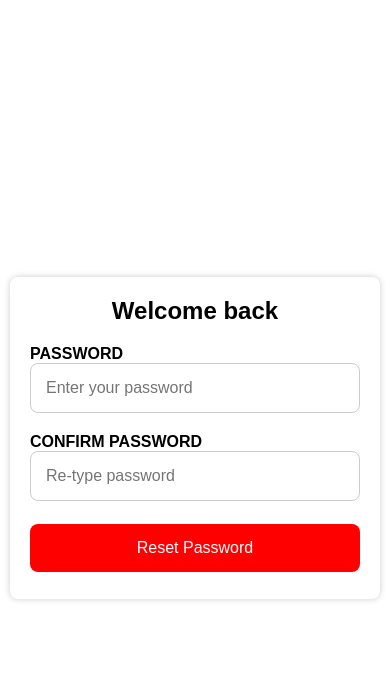
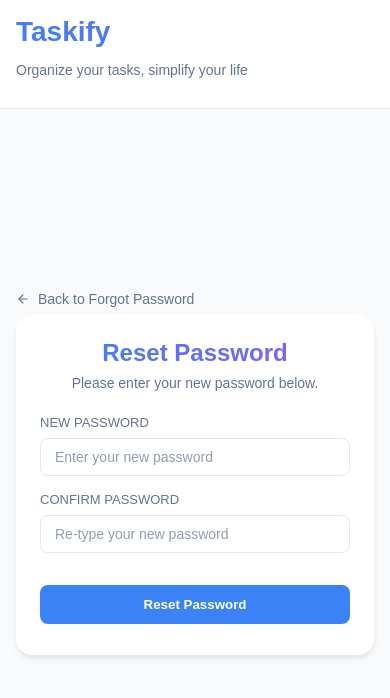
Before and after one commit to rekha0suthar/task-manager, a React (Create React App) app in the folder frontend/: page /reset-password in a window 390 px wide. Shown: the top 698 px of the page. Built offline with nearby package versions, Linux system fonts and the light colour scheme.

Commit message:
login & signup UI improved

```diff
--- a/frontend/src/components/ResetPassword/index.jsx
+++ b/frontend/src/components/ResetPassword/index.jsx
@@ -1,10 +1,13 @@
 import React, { useState } from 'react';
 import { resetPassword } from '../../api';
 import { useNavigate } from 'react-router-dom';
+import { FiArrowLeft } from 'react-icons/fi';
+import './resetpassword.css';
 
 const ResetPassword = () => {
   const [confirmPassword, setConfirmPassword] = useState('');
   const [password, setPassword] = useState('');
+  const [loading, setLoading] = useState(false);
 
   const email = localStorage.getItem('email');
   const navigate = useNavigate();
@@ -12,23 +15,40 @@
   const handleResetPassword = async () => {
     try {
       if (password === confirmPassword) {
+        setLoading(true);
         await resetPassword({ email, password });
         navigate('/');
       }
     } catch (err) {
       console.log(err);
+    } finally {
+      setLoading(false);
     }
   };
+
   return (
     <div className="login-container">
+      <div className="auth-logo">
+        <h1>Taskify</h1>
+        <p>Organize your tasks, simplify your life</p>
+      </div>
       <div className="login-containerv2">
-        <h2>Welcome back</h2>
+        <button
+          className="back-link"
+          onClick={() => navigate('/forgot-password')}
+        >
+          <FiArrowLeft /> Back to Forgot Password
+        </button>
+        <h2>Reset Password</h2>
+        <p className="auth-description">
+          Please enter your new password below.
+        </p>
         <div className="input-container">
-          <label>PASSWORD</label>
+          <label>NEW PASSWORD</label>
           <input
             value={password}
             onChange={(e) => setPassword(e.target.value)}
-            placeholder="Enter your password"
+            placeholder="Enter your new password"
             type="password"
             required
           />
@@ -38,13 +58,13 @@
           <input
             value={confirmPassword}
             onChange={(e) => setConfirmPassword(e.target.value)}
-            placeholder="Re-type password"
+            placeholder="Re-type your new password"
             type="password"
             required
           />
         </div>
         <button className="login-btn" onClick={handleResetPassword}>
-          Reset Password
+          {loading ? 'Resetting password...' : 'Reset Password'}
         </button>
       </div>
     </div>
--- /dev/null
+++ b/frontend/src/components/ResetPassword/resetpassword.css
@@ -0,0 +1,82 @@
+/* Import shared styles */
+@import '../login/login.css';
+
+/* Reset password specific styles */
+.login-containerv2 {
+  max-width: 400px;
+  position: relative;
+  margin: 150px auto 0;
+}
+
+.back-link {
+  position: absolute;
+  top: -2rem;
+  left: 0;
+  display: flex;
+  align-items: center;
+  gap: 0.5rem;
+  color: var(--text-secondary);
+  background: none;
+  border: none;
+  font-size: 0.875rem;
+  cursor: pointer;
+  padding: 0.5rem;
+  margin: -0.5rem;
+  border-radius: 0.375rem;
+  transition: all 0.2s;
+}
+
+.back-link:hover {
+  color: var(--text-primary);
+  background-color: var(--hover-bg);
+}
+
+.auth-description {
+  color: var(--text-secondary);
+  font-size: 0.875rem;
+  margin: -1rem 0 1.5rem;
+  text-align: center;
+}
+
+.input-container input::placeholder {
+  color: var(--text-secondary);
+  opacity: 0.7;
+}
+
+/* Additional responsive adjustments if needed */
+@media (max-width: 640px) {
+  .auth-logo {
+    padding: 1rem;
+  }
+
+  .auth-logo h1 {
+    font-size: 1.75rem;
+  }
+
+  .back-link {
+    top: -1.5rem;
+  }
+
+  .login-containerv2 h2 {
+    font-size: 1.5rem;
+    margin-bottom: 1.5rem;
+  }
+
+  .input-container {
+    margin-bottom: 1rem;
+  }
+}
+
+@media (max-width: 380px) {
+  .auth-logo {
+    padding: 1rem;
+  }
+
+  .back-link {
+    top: -1.25rem;
+  }
+
+  .login-containerv2 {
+    padding: 1.25rem;
+  }
+}
--- /dev/null
+++ b/frontend/src/components/forgotPassword/forgotpassword.css
@@ -0,0 +1,83 @@
+/* Import shared styles */
+@import '../login/login.css';
+
+/* Forgot password specific styles */
+.login-containerv2 {
+  max-width: 400px;
+  position: relative;
+}
+
+.back-link {
+  position: absolute;
+  top: -2rem;
+  left: 0;
+  display: flex;
+  align-items: center;
+  gap: 0.5rem;
+  color: var(--text-secondary);
+  background: none;
+  border: none;
+  font-size: 0.875rem;
+  cursor: pointer;
+  padding: 0.5rem;
+  margin: -0.5rem;
+  border-radius: 0.375rem;
+  transition: all 0.2s;
+}
+
+.back-link:hover {
+  color: var(--text-primary);
+  background-color: var(--hover-bg);
+}
+
+.auth-description {
+  color: var(--text-secondary);
+  font-size: 0.875rem;
+  margin: -1rem 0 1.5rem;
+  text-align: center;
+}
+
+.input-container input::placeholder {
+  color: var(--text-secondary);
+  opacity: 0.7;
+}
+
+/* Dark mode adjustments */
+.dark .back-link:hover {
+  background-color: var(--hover-bg);
+}
+
+/* Responsive adjustments */
+@media (max-width: 640px) {
+  .login-containerv2 {
+    padding: 1.5rem;
+  }
+
+  .back-link {
+    top: -1.5rem;
+  }
+
+  .login-containerv2 h2 {
+    font-size: 1.5rem;
+    margin-bottom: 1.5rem;
+  }
+
+  .auth-description {
+    font-size: 0.813rem;
+    margin: -1rem 0 1.25rem;
+  }
+
+  .input-container {
+    margin-bottom: 1rem;
+  }
+}
+
+@media (max-width: 380px) {
+  .login-containerv2 {
+    padding: 1.25rem;
+  }
+
+  .back-link {
+    top: -1.25rem;
+  }
+}
--- a/frontend/src/components/forgotPassword/index.jsx
+++ b/frontend/src/components/forgotPassword/index.jsx
@@ -1,19 +1,35 @@
 import React, { useState } from 'react';
 import { useNavigate } from 'react-router-dom';
+import { FiArrowLeft } from 'react-icons/fi';
+import './forgotpassword.css';
 
 const ForgotPassword = () => {
   const [email, setEmail] = useState('');
+  const [loading, setLoading] = useState(false);
 
   const navigate = useNavigate();
 
   const handleForgetPassword = () => {
+    setLoading(true);
     localStorage.setItem('email', email);
     navigate('/reset-password');
   };
+
   return (
     <div className="login-container">
+      <div className="auth-logo">
+        <h1>Taskify</h1>
+        <p>Organize your tasks, simplify your life</p>
+      </div>
       <div className="login-containerv2">
+        <button className="back-link" onClick={() => navigate('/')}>
+          <FiArrowLeft /> Back to Login
+        </button>
         <h2>Forgot Password</h2>
+        <p className="auth-description">
+          Enter your email address and we'll send you a link to reset your
+          password.
+        </p>
 
         <div className="input-container">
           <label>EMAIL</label>
@@ -26,7 +42,7 @@
           />
         </div>
         <button className="login-btn" onClick={handleForgetPassword}>
-          Forgot Password
+          {loading ? 'Sending reset link...' : 'Reset Password'}
         </button>
       </div>
     </div>
--- a/frontend/src/components/login/index.js
+++ b/frontend/src/components/login/index.js
@@ -28,6 +28,12 @@
 
   return (
     <div className="login-container">
+      <div className="auth-logo">
+        <div className="auth-logo-content">
+          <h1>Taskify</h1>
+          <p>Organize your tasks, simplify your life</p>
+        </div>
+      </div>
       <div className="login-containerv2">
         <h2>Welcome back</h2>
 
--- a/frontend/src/components/login/login.css
+++ b/frontend/src/components/login/login.css
@@ -7,104 +7,334 @@
  white-light: rgba(255,255,255,.5)
 */
 
+:root {
+  --primary-color: #3b82f6;
+  --primary-hover: #2563eb;
+  --bg-color: #f8fafc;
+  --text-primary: #0f172a;
+  --text-secondary: #64748b;
+  --border-color: #e2e8f0;
+}
+
 .login-container {
+  min-height: 100vh;
   display: flex;
-  justify-content: center;
-  align-items: center;
-  min-height: 80vh;
-  margin-top: 100px !important;
-  margin: 0px 10px;
+  flex-direction: column;
+  background-color: var(--bg-color);
+  padding-top: 0;
+  box-sizing: border-box;
+  position: relative;
+}
+
+.auth-logo {
+  position: fixed;
+  top: 0;
+  left: 0;
+  right: 0;
+  background-color: var(--bg-secondary);
+  border-bottom: 1px solid var(--border-color);
+  padding: 1rem;
+  z-index: 10;
+}
+
+.auth-logo-content {
+  max-width: 400px;
+  width: 100%;
+}
+
+.auth-logo h1 {
+  font-size: 2rem;
+  font-weight: 700;
+  background: linear-gradient(45deg, #3b82f6, #8b5cf6);
+  background-clip: text;
+  -webkit-background-clip: text;
+  -webkit-text-fill-color: transparent;
+  margin-bottom: 0.25rem;
+  margin-top: 0px;
+}
+
+.auth-logo p {
+  color: var(--text-secondary);
+  font-size: 0.875rem;
 }
 
 .login-containerv2 {
-  width: 500px;
-  background-color: white;
-  box-shadow: 0px 0px 6px #ccc;
-  padding: 20px;
-  border-radius: 0.5rem;
+  background: white;
+  padding: 2.5rem;
+  border-radius: 1rem;
+  box-shadow: 0 4px 6px -1px rgba(0, 0, 0, 0.1);
+  width: 100%;
+  max-width: 400px;
+  margin: auto;
+  box-sizing: border-box;
+  position: relative;
+  margin-top: 8rem;
 }
+
 .login-containerv2 h2 {
-  font-weight: 600;
-  text-align: center;
-  margin-bottom: 20px;
-  margin-top: 0px;
+  font-size: 1.875rem;
+  font-weight: 700;
+  color: var(--text-primary);
+  margin-bottom: 2rem;
+  background: linear-gradient(45deg, #3b82f6, #8b5cf6);
+  background-clip: text;
+  -webkit-background-clip: text;
+  -webkit-text-fill-color: transparent;
+}
+
+.input-container {
+  margin-bottom: 1.5rem;
 }
 
 .input-container label {
   display: block;
-  margin-top: 20px;
-  font-weight: 600;
+  font-size: 0.875rem;
+  font-weight: 500;
+  color: var(--text-secondary);
+  margin-bottom: 0.5rem;
 }
 
 .input-container input {
   width: 100%;
-  border: 1px solid #ccc;
-  color: black;
-  padding: 15px;
+  padding: 0.75rem 1rem;
+  border: 1px solid var(--border-color);
   border-radius: 0.5rem;
-  display: block;
-  margin-bottom: 3px;
-  box-sizing: border-box;
+  font-size: 0.938rem;
+  color: var(--text-primary);
+  transition: all 0.2s;
+}
+
+.input-container input:focus {
+  outline: none;
+  border-color: var(--primary-color);
+  box-shadow: 0 0 0 3px rgba(59, 130, 246, 0.1);
+}
+
+.forgetme-container {
+  display: flex;
+  justify-content: space-between;
+  align-items: center;
+  margin-bottom: 1.5rem;
+  font-size: 0.875rem;
+  color: var(--text-secondary);
+}
+
+.forgetme-container div {
+  display: flex;
+  align-items: center;
+  gap: 0.5rem;
+}
+
+.forgetme-container a {
+  color: var(--primary-color);
+  text-decoration: none;
+  font-weight: 500;
 }
 
 .login-btn {
+  width: 100%;
+  padding: 0.875rem;
+  background: var(--primary-color);
+  color: white;
   border: none;
-  width: 100%;
-  padding: 15px;
   border-radius: 0.5rem;
-  margin-top: 7px;
-  margin-bottom: 7px;
-  background-color: red;
-  color: white;
-  transition: all 0.4s;
-  margin-top: 20px;
+  font-weight: 600;
+  cursor: pointer;
+  transition: all 0.2s ease;
+  position: relative;
+  overflow: hidden;
 }
 
 .login-btn:hover {
-  transition: all 0.4s;
-  background-color: white;
-  border: 1px solid red;
-  color: red;
+  background: var(--primary-hover);
+  transform: translateY(-1px);
+  box-shadow: 0 4px 12px rgba(59, 130, 246, 0.25);
+}
+
+.login-btn:active {
+  transform: translateY(0);
+  box-shadow: none;
+}
+
+.back-link {
+  position: absolute;
+  top: -2rem;
+  left: 0;
+  display: flex;
+  align-items: center;
+  gap: 0.5rem;
+  color: var(--text-secondary);
+  background: none;
+  border: none;
+  font-size: 0.875rem;
+  cursor: pointer;
+  padding: 0.5rem;
+  margin: -0.5rem;
+  border-radius: 0.375rem;
+  transition: all 0.2s ease;
+}
+
+.back-link:hover {
+  color: var(--primary-color);
+  background-color: var(--hover-bg);
+  transform: translateX(-2px);
+}
+
+.back-link:active {
+  transform: translateX(0);
 }
 
 .or {
   display: block;
   text-align: center;
+  color: var(--text-secondary);
+  margin: 1rem 0;
+  position: relative;
+}
+
+.or::before,
+.or::after {
+  content: '';
+  position: absolute;
+  top: 50%;
+  width: 45%;
+  height: 1px;
+  background: var(--border-color);
+}
+
+.or::before {
+  left: 0;
+}
+
+.or::after {
+  right: 0;
 }
 
 .google-btn {
-  padding: 15px;
   width: 100%;
-  border: 1px solid rgb(245, 41, 75);
-  background-color: transparent;
+  padding: 0.875rem;
+  background: white;
+  color: var(--text-primary);
+  border: 1px solid var(--border-color);
   border-radius: 0.5rem;
-  color: rgb(245, 41, 75);
-  transition: all 0.4s;
+  font-weight: 500;
+  cursor: pointer;
+  transition: all 0.2s ease;
+  display: flex;
+  align-items: center;
+  justify-content: center;
+  gap: 0.5rem;
 }
 
 .google-btn:hover {
-  transition: all 0.4s;
-  background-color: rgb(245, 41, 75);
-  border: none;
-  color: white;
+  background: var(--bg-color);
+  border-color: var(--primary-color);
+  transform: translateY(-1px);
+  box-shadow: 0 4px 12px rgba(0, 0, 0, 0.05);
+}
+
+.google-btn:active {
+  transform: translateY(0);
+  box-shadow: none;
 }
 
 .notreg {
-  display: inline-block;
-  margin-top: 15px;
+  display: block;
+  text-align: center;
+  margin-top: 1.5rem;
+  color: var(--text-secondary);
+  font-size: 0.875rem;
 }
 
-.forgetme-container {
-  display: flex;
-  margin-top: 15px;
-  justify-content: space-between;
+.signup-btn {
+  color: var(--primary-color);
+  text-decoration: none;
+  font-weight: 600;
 }
 
-.forgetme-container a {
-  color: black;
+/* Dark mode support */
+.dark {
+  --bg-color: #0f172a;
+  --text-primary: #f8fafc;
+  --text-secondary: #94a3b8;
+  --border-color: #334155;
 }
 
-button {
-  cursor: pointer;
-  font-size: 16px;
+.dark .login-containerv2 {
+  background: #1e293b;
 }
+
+.dark .login-btn:hover {
+  box-shadow: 0 4px 12px rgba(59, 130, 246, 0.4);
+}
+
+.dark .google-btn:hover {
+  box-shadow: 0 4px 12px rgba(0, 0, 0, 0.2);
+}
+
+.dark .back-link:hover {
+  color: var(--primary-color);
+}
+
+.dark .auth-logo p {
+  color: var(--text-secondary);
+}
+
+/* Responsive adjustments */
+@media (max-width: 640px) {
+  .auth-logo {
+    padding: 1rem;
+  }
+
+  .auth-logo h1 {
+    font-size: 1.75rem;
+  }
+
+  .login-containerv2 {
+    margin-top: 7rem;
+    padding: 1.5rem;
+  }
+
+  .login-containerv2 h2 {
+    font-size: 1.5rem;
+    margin-bottom: 1.5rem;
+  }
+
+  .input-container {
+    margin-bottom: 1rem;
+  }
+
+  .input-container label {
+    font-size: 0.813rem;
+  }
+
+  .input-container input {
+    padding: 0.625rem 0.875rem;
+    font-size: 0.875rem;
+  }
+
+  .forgetme-container {
+    margin-bottom: 1rem;
+  }
+
+  .login-btn {
+    padding: 0.75rem;
+  }
+}
+
+@media (max-width: 380px) {
+  .auth-logo {
+    padding: 1rem;
+  }
+
+  .login-containerv2 {
+    margin-top: 6.5rem;
+    padding: 1.25rem;
+  }
+
+  .forgetme-container {
+    flex-direction: column;
+    gap: 0.75rem;
+    align-items: flex-start;
+  }
+}
--- a/frontend/src/components/signup/index.js
+++ b/frontend/src/components/signup/index.js
@@ -48,6 +48,10 @@
   const login = useGoogleLogin({ onSuccess: handleGoogleLoginSuccess });
   return (
     <div className="login-container">
+      <div className="auth-logo">
+        <h1>Taskify</h1>
+        <p>Organize your tasks, simplify your life</p>
+      </div>
       <div className="login-containerv2">
         <h2>Create your account</h2>
 
--- a/frontend/src/components/signup/signup.css
+++ b/frontend/src/components/signup/signup.css
@@ -8,21 +8,28 @@
 */
 
 .login-container {
+  min-height: 100vh;
   display: flex;
+  flex-direction: column;
+  align-items: center;
   justify-content: center;
-  align-items: center;
-  min-height: 80vh;
-  margin-top: 100px !important;
-  margin: 0px 10px;
+  background-color: var(--bg-color);
+  padding: 2rem 1rem;
+  box-sizing: border-box;
+  margin: 0;
 }
 
 .login-containerv2 {
-  width: 500px;
-  background-color: white;
-  box-shadow: 0px 0px 6px #ccc;
-  padding: 20px;
-  border-radius: 0.5rem;
+  background: white;
+  padding: 2.5rem;
+  border-radius: 1rem;
+  box-shadow: 0 4px 6px -1px rgba(0, 0, 0, 0.1);
+  width: 100%;
+  max-width: 400px;
+  margin: 0 auto;
+  box-sizing: border-box;
 }
+
 .login-containerv2 h2 {
   font-weight: 600;
   text-align: center;
@@ -65,8 +72,8 @@
 .login-btn:hover {
   transition: all 0.4s;
   background-color: white;
-  border: 1px solid red;
-  color: red;
+  border: 1px solid white;
+  color: white;
 }
 
 .or {
@@ -105,3 +112,51 @@
 .forgetme-container a {
   color: black;
 }
+
+/* Signup specific styles */
+.input-container input::placeholder {
+  color: var(--text-secondary);
+  opacity: 0.7;
+}
+
+/* Responsive adjustments */
+@media (max-width: 640px) {
+  .login-container {
+    padding: 1.5rem 1rem;
+  }
+
+  .login-containerv2 {
+    padding: 1.5rem;
+  }
+
+  .input-container {
+    margin-bottom: 1rem;
+  }
+
+  .input-container label {
+    font-size: 0.813rem;
+    margin-top: 0;
+  }
+
+  .input-container input {
+    padding: 0.625rem 0.875rem;
+    font-size: 0.875rem;
+    margin-bottom: 0;
+  }
+
+  .login-btn {
+    margin-top: 1rem;
+    padding: 0.75rem;
+  }
+}
+
+@media (max-width: 380px) {
+  .login-containerv2 {
+    padding: 1.25rem;
+  }
+}
+
+/* Dark mode support */
+.dark .login-containerv2 {
+  background: #1e293b;
+}
```
